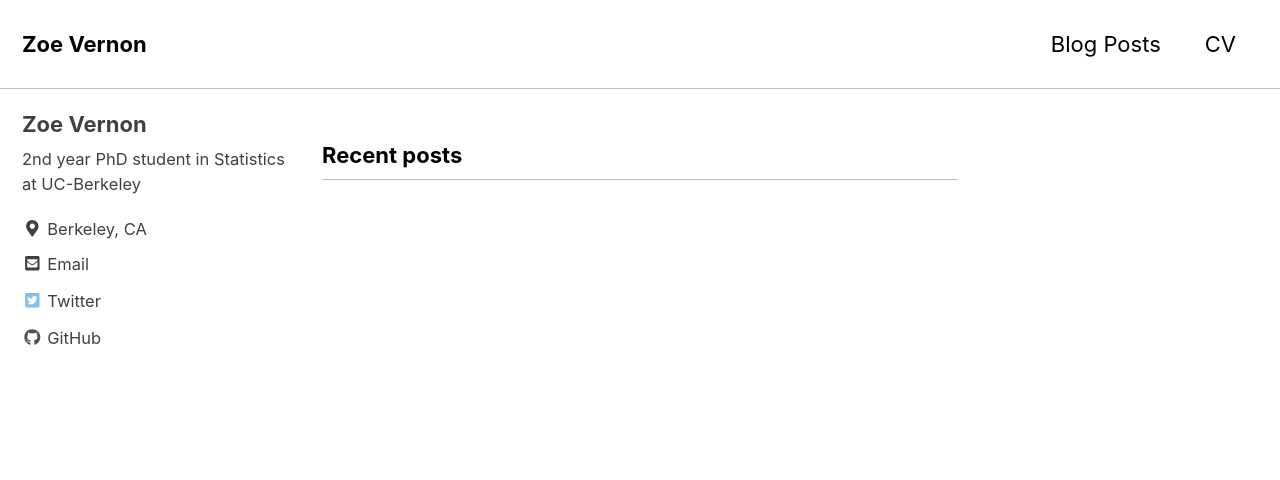
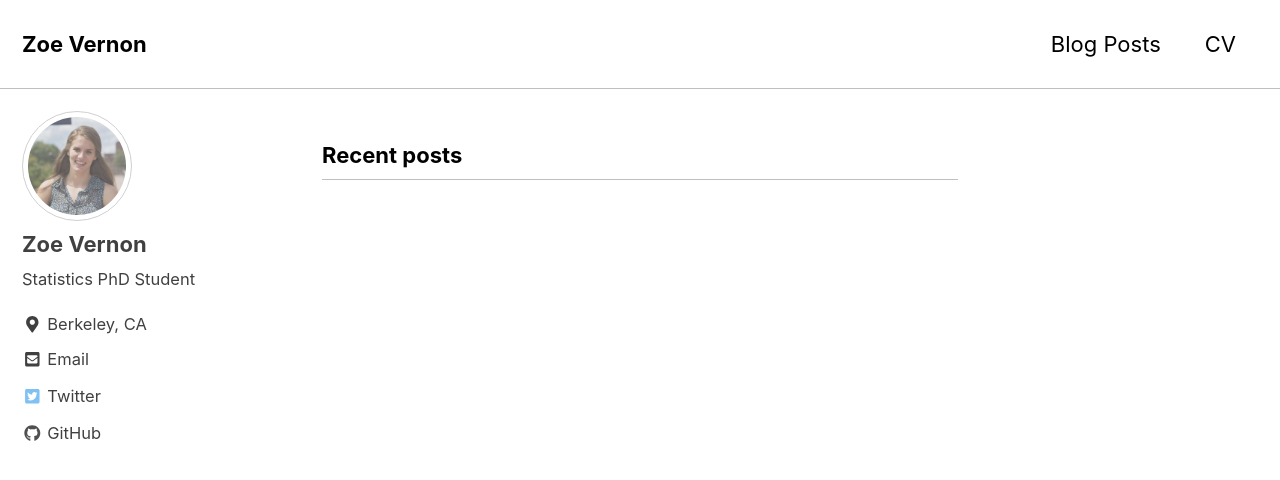
Before and after one commit to zoevernon/Personal-website, a Jekyll site: the page built from index.html, in a window 1280 px wide and 900 px high. Shown: the top 480 px of the window. Built offline with Jekyll 4.4.1, drawn with Linux system fonts in a browser that asks for light colours; nearby versions of some CDN libraries; the list of posts is cut into pages by our own code.

Commit message:
Update _config.yml

```diff
--- a/_config.yml
+++ b/_config.yml
@@ -104,8 +104,8 @@ analytics:
 # Site Author
 author:
   name             : "Zoe Vernon"
-  avatar           : # path of avatar image, e.g. "/assets/images/bio-photo.jpg"
-  bio              : "2nd year PhD student in Statistics at UC-Berkeley"
+  avatar           : "/assets/images/profile.png"
+  bio              : "Statistics PhD Student"
   location         : "Berkeley, CA"
   email            : "zoe_vernon@berkeley.edu"
   uri              :
```
